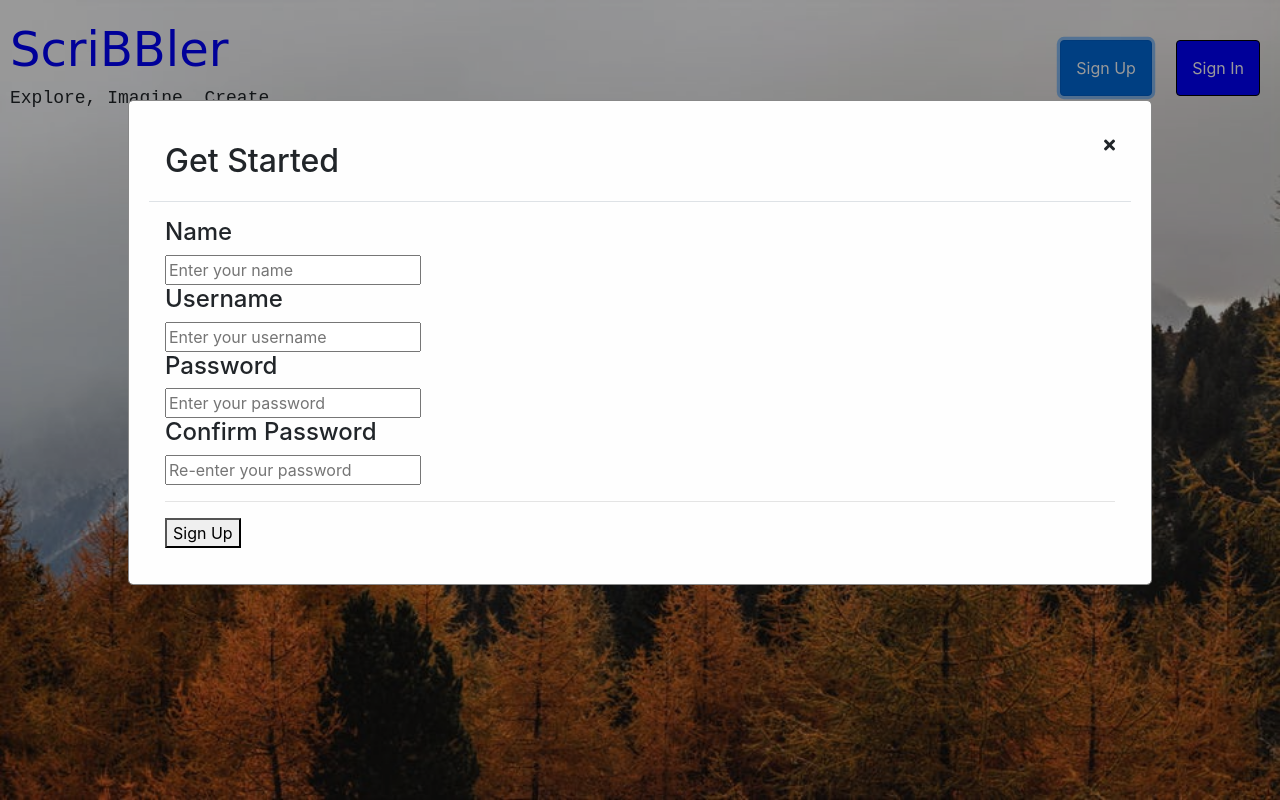
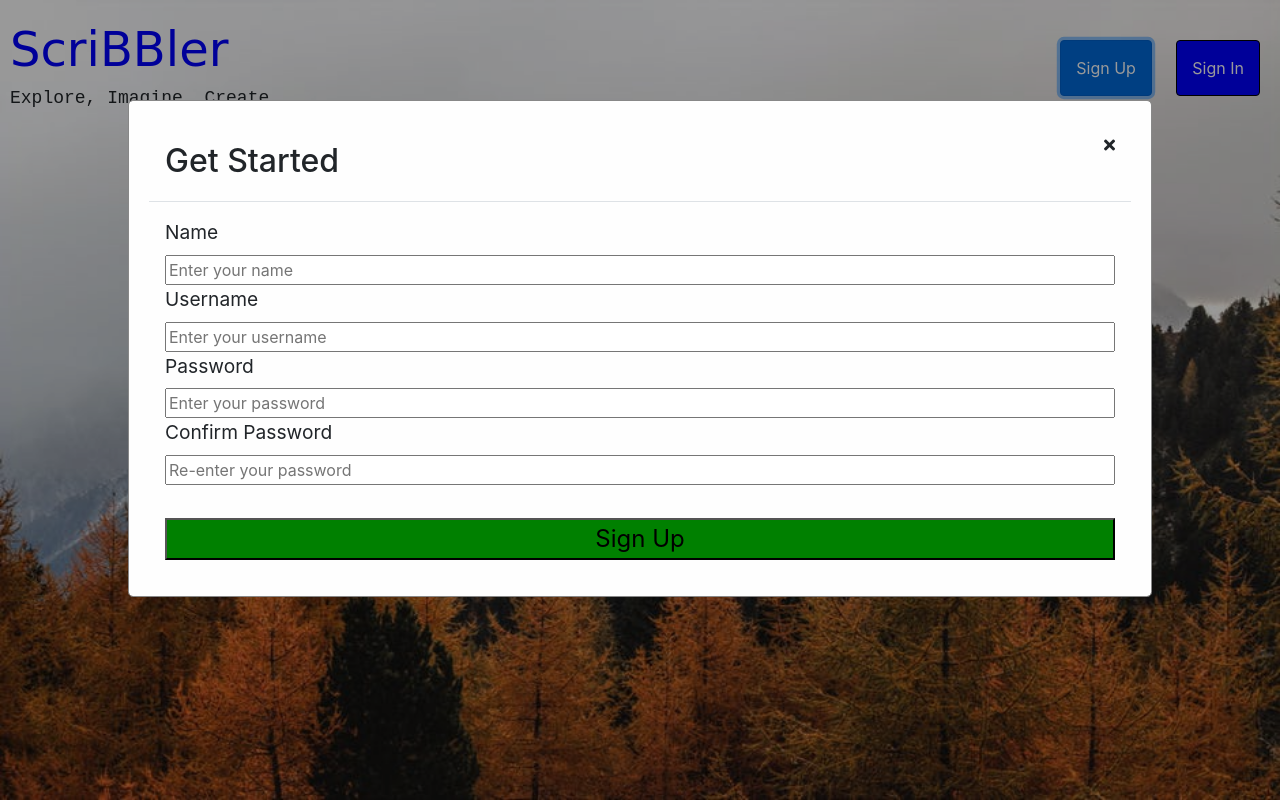
Before and after one commit to kosaraju/scribbler, a plain HTML site: page index.html in a window 1280 px wide. Both pictures are taken after a click on the button "Sign Up". Drawn offline with nearby package versions, Linux system fonts and the light colour scheme; a web font is replaced by a local one.

Commit message:
applied styles to signin and signup modals

```diff
--- a/index.html
+++ b/index.html
@@ -38,17 +38,17 @@
                   <i class="fas fa-times"></i>
                 </div>
                 <div class="modal-body">
-                  <form>
-                    <h4>Name</h4>
+                  <form class="signforms">
+                    <label class="labels">Name</label>
                     <input class="inp" type="text" name="fname" placeholder="Enter your name" required>
-                    <h4>Username</h4>
+                    <label class="labels">Username</label>
                     <input class="inp" type="text" name="fname" placeholder="Enter your username" required>
-                    <h4>Password</h4>
+                    <label class="labels">Password</label>
                     <input class="inp" type="password" name="pass" placeholder="Enter your password" required>
-                    <h4>Confirm Password</h4>
+                    <label class="labels">Confirm Password</label>
                     <input class="inp" type="password" name="confPass" placeholder="Re-enter your password" required>
                     <hr/>
-                    <button>Sign Up</button>
+                    <button type="button" class="submitSignupins" id="submitSignup">Sign Up</button>
                   </form>
                 </div>
                 </div>
@@ -61,15 +61,15 @@
                   <i class="fas fa-times"></i>
                 </div>
                 <div class="modal-body">
-                  <form>
-                    <h4>Username</h4>
+                  <form class="signforms">
+                    <label class="labels">Username</label>
                     <input class="inp" type="text" name="fname" placeholder="Enter your username" required>
-                    <h4>Password</h4>
+                    <label class="labels">Password</label>
                     <input class="inp" type="password" name="pass" placeholder="Enter your password" required>
                     <hr/>
-                    <button>Sign In</button>
+                    <button type="button" class="submitSignupins" id="submitSignin">Sign In</button>
                     <div>
-                        <h4>Not a member?<span style="color:slateblue; cursor: pointer;" onclick="newUser()">Sign
+                        <h4 id="redirect2signup">Not a member?<span style="color:slateblue; cursor: pointer;" onclick="newUser()">Sign
                                 Up</span></h4>
                     </div>
                   </form>
--- a/styles/index.css
+++ b/styles/index.css
@@ -58,3 +58,25 @@
   justify-content: center;
   display: table;
 }
+
+.submitSignupins{
+  background-color: green;
+  font-size: x-large;
+}
+
+
+.signforms{
+  justify-content: right;
+  flex-direction: column;
+  align-content: center;
+  align-items: normal;
+  display: flex;
+}
+
+.labels{
+  font-size: larger;
+}
+
+#redirect2signup{
+text-align: center;
+}
```
